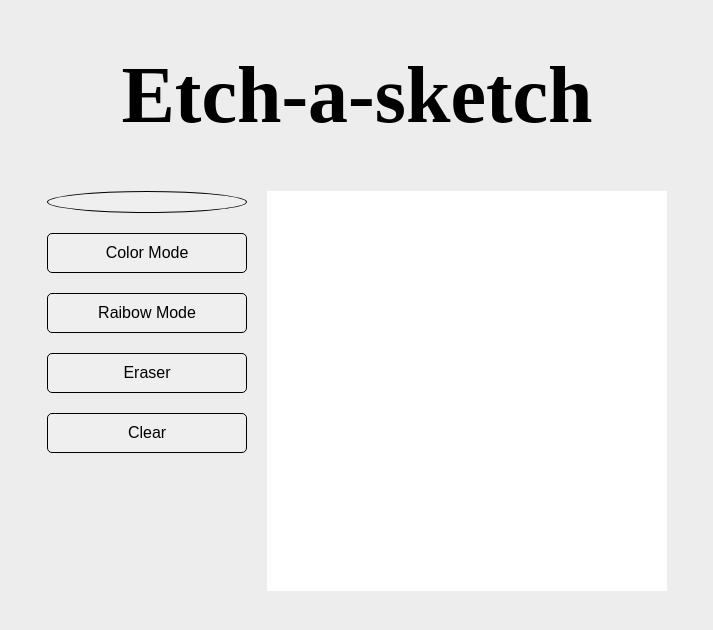
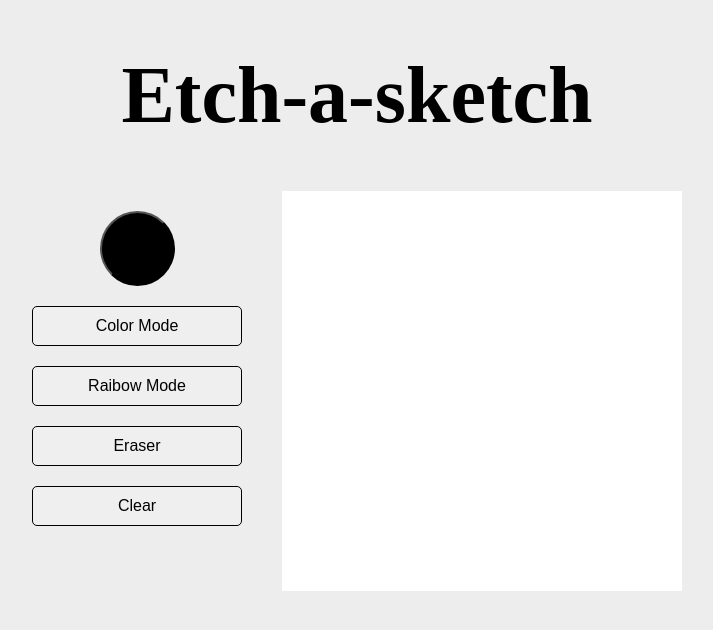
Before and after one commit to Last-Uchiha18/etch-a-sketch, a plain HTML site: page index.html in a window 1280 px wide. Shown: the whole page, without its empty margins (283-996 px from the left). Drawn offline with Linux system fonts and the light colour scheme.

Commit message:
Improving the UI

```diff
--- a/index.html
+++ b/index.html
@@ -14,10 +14,10 @@
         <div class="wrapper">
             <div class="side-panel">
                 <button class = "circle"></button>
-                <button>Color Mode</button>
-                <button>Raibow Mode</button>
-                <button>Eraser</button>
-                <button>Clear</button>
+                <button class = "square">Color Mode</button>
+                <button class = "square">Raibow Mode</button>
+                <button class = "square">Eraser</button>
+                <button class = "square">Clear</button>
             </div>
             <div class="container">  </div>
         </div>
--- a/script.js
+++ b/script.js
@@ -1,13 +1,14 @@
 let container = document.querySelector('.container')
+let height = 400 / 16;
+let width = 400 / 16;
 for(let i = 0; i < 16; i++) {
     let rowDiv = document.createElement('div');
-    rowDiv.style.cssText = 'width: 256px; height: 16px;';
     rowDiv.classList.add('row-div');
     for(let j = 0; j < 16; j++) {
         let columnDiv = document.createElement('div');
         columnDiv.classList.add('column-div');
-        columnDiv.style.cssText = 'width: 16px; height: 16px; color: white';
-        columnDiv.textContent = "a";
+        columnDiv.style.height = height + 'px';
+        columnDiv.style.width = width + 'px';
         rowDiv.appendChild(columnDiv);
     }
     container.appendChild(rowDiv);
--- a/styles.css
+++ b/styles.css
@@ -28,25 +28,31 @@ header {
     display: flex;
 }
 
-button {
-    padding: 10px 50px;
-    border-radius: 5px;
-    font-size: 16px;
-    border-style: solid;
-    border-width: 1px;
-}
-
-.circle {
-    border-radius: 50%;
-}
-
 .wrapper {
     display: flex;
-    gap: 20px;
+    gap: 40px;
 }
 
 .side-panel {
     display: flex;
     flex-direction: column;
-    gap: 20px
+    gap: 20px;
+    margin-top: 20px;
+    align-items: center;
 }
+
+.square {
+    border-radius: 5px;
+    font-size: 16px;
+    border-style: solid;
+    border-width: 1px;
+    height: 40px;
+    width: 210px;
+}
+
+.circle {
+    border-radius: 50%;
+    height: 75px;
+    width: 75px;
+    background-color: black;
+}
```
